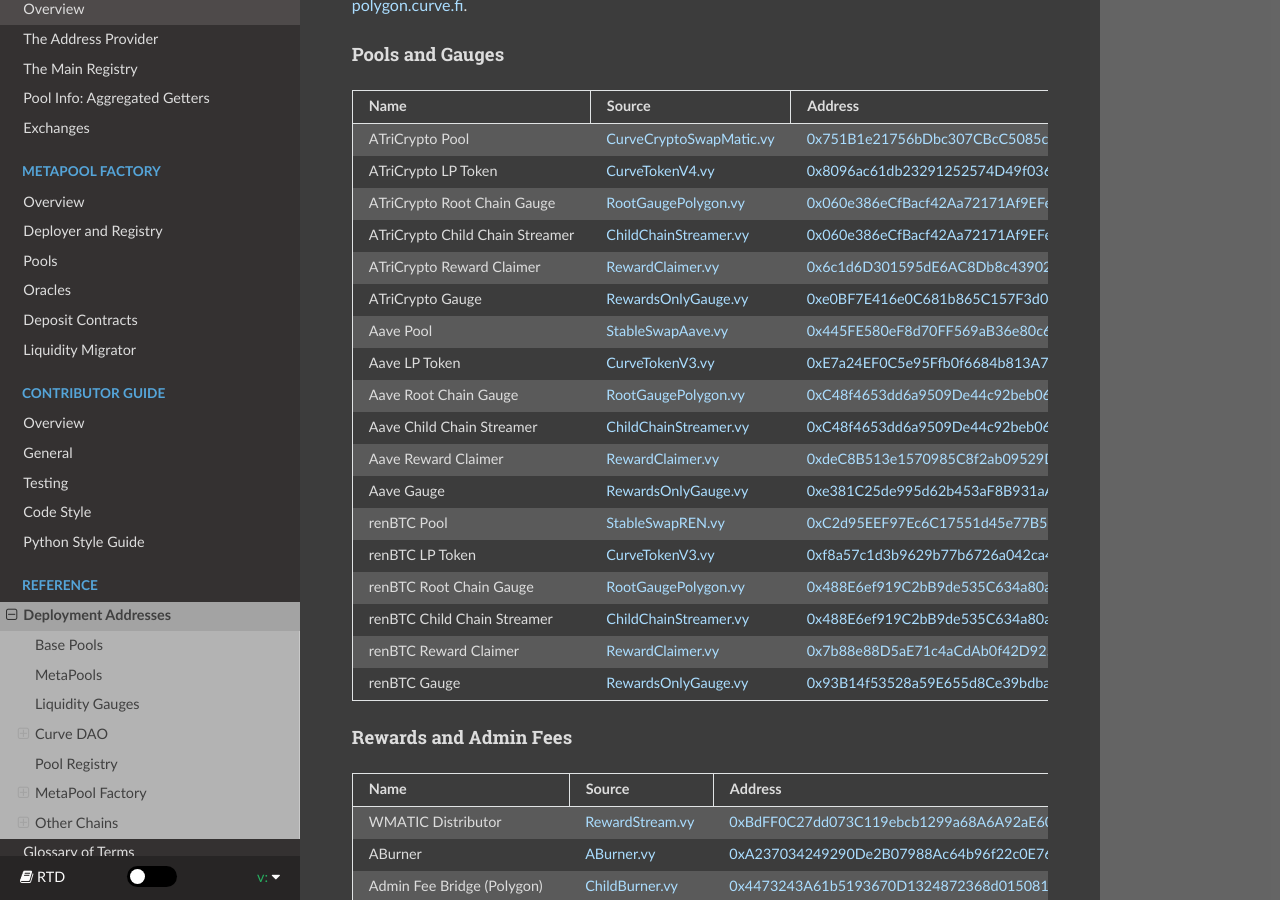
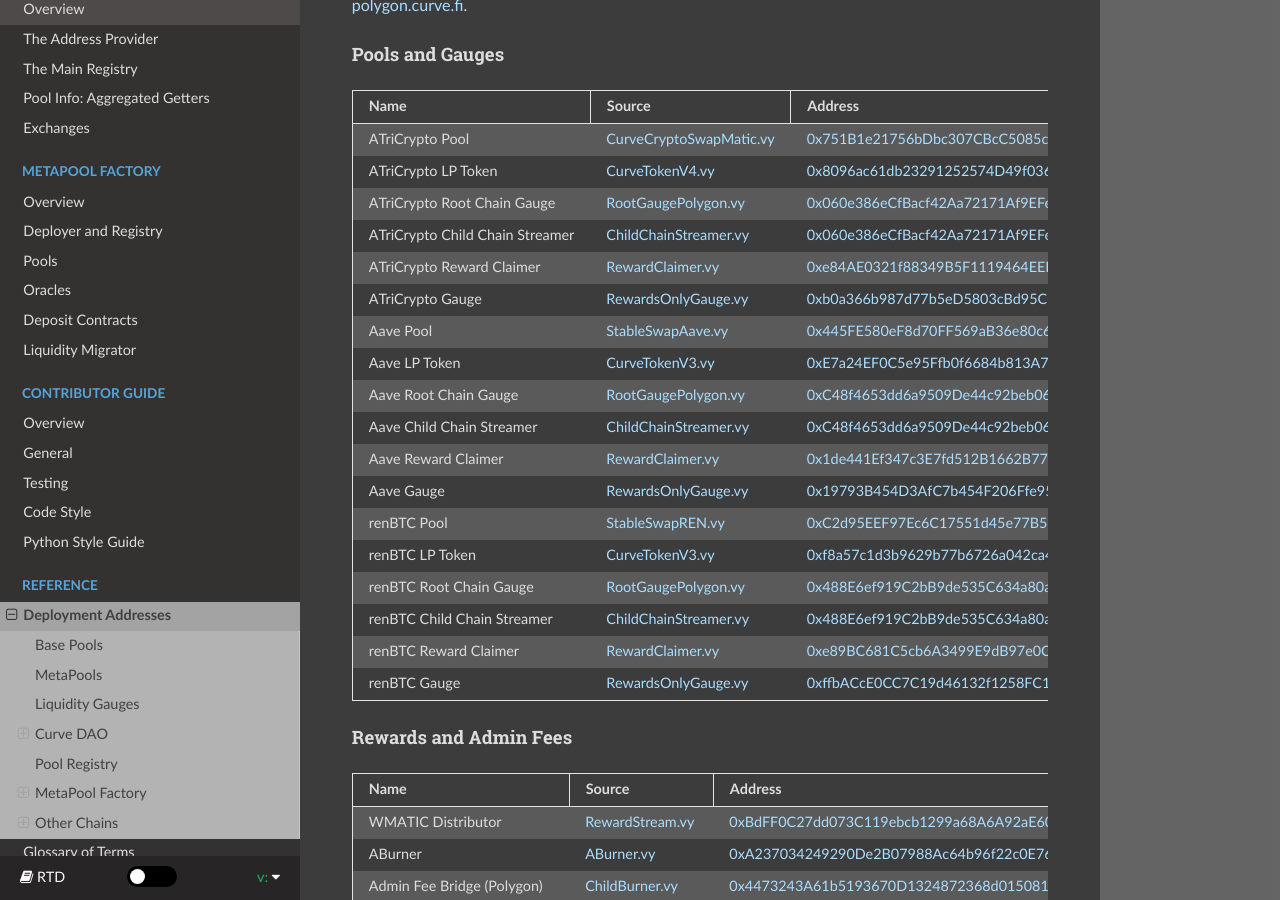
Before and after one commit to softlinkprotocol/curve-docs, a Sphinx documentation site: the page built from docs/ref-addresses.rst, in a window 1280 px wide and 900 px high, scrolled down 9247 px. Built offline with Sphinx 7.4.7 and the Read the Docs theme 2.0.0, drawn with Linux system fonts in a browser that asks for light colours.

Commit message:
fix: update polygon gauges + reward claimer addrs

```diff
--- a/docs/ref-addresses.rst
+++ b/docs/ref-addresses.rst
@@ -360,20 +360,20 @@ Pools and Gauges
    ATriCrypto LP Token, `CurveTokenV4.vy <https://github.com/curvefi/curve-crypto-contract/blob/master/contracts/CurveTokenV4.vy>`_, `0x8096ac61db23291252574D49f036f0f9ed8ab390 <https://polygonscan.com/address/0x8096ac61db23291252574D49f036f0f9ed8ab390>`_
    ATriCrypto Root Chain Gauge, `RootGaugePolygon.vy <https://github.com/curvefi/curve-dao-contracts/blob/master/contracts/gauges/sidechain/RootGaugePolygon.vy>`_, `0x060e386eCfBacf42Aa72171Af9EFe17b3993fC4F <https://etherscan.io/address/0x060e386eCfBacf42Aa72171Af9EFe17b3993fC4F>`_
    ATriCrypto Child Chain Streamer, `ChildChainStreamer.vy <https://github.com/curvefi/curve-dao-contracts/blob/master/contracts/streamers/ChildChainStreamer.vy>`_, `0x060e386eCfBacf42Aa72171Af9EFe17b3993fC4F <https://polygonscan.com/address/0x060e386eCfBacf42Aa72171Af9EFe17b3993fC4F>`_
-   ATriCrypto Reward Claimer, `RewardClaimer.vy <https://github.com/curvefi/curve-dao-contracts/blob/master/contracts/streamers/RewardClaimer.vy>`_, `0x6c1d6D301595dE6AC8Db8c439025f6fe56C6dccA <https://polygonscan.com/address/0x6c1d6D301595dE6AC8Db8c439025f6fe56C6dccA>`_
-   ATriCrypto Gauge, `RewardsOnlyGauge.vy <https://github.com/curvefi/curve-dao-contracts/blob/master/contracts/gauges/RewardsOnlyGauge.vy>`_, `0xe0BF7E416e0C681b865C157F3d00B3A7DE0a78AD <https://polygonscan.com/address/0xe0BF7E416e0C681b865C157F3d00B3A7DE0a78AD>`_
+   ATriCrypto Reward Claimer, `RewardClaimer.vy <https://github.com/curvefi/curve-dao-contracts/blob/master/contracts/streamers/RewardClaimer.vy>`_, `0xe84AE0321f88349B5F1119464EEB242b7De51a69 <https://polygonscan.com/address/0xe84AE0321f88349B5F1119464EEB242b7De51a69>`_
+   ATriCrypto Gauge, `RewardsOnlyGauge.vy <https://github.com/curvefi/curve-dao-contracts/blob/master/contracts/gauges/RewardsOnlyGauge.vy>`_, `0xb0a366b987d77b5eD5803cBd95C80bB6DEaB48C0 <https://polygonscan.com/address/0xb0a366b987d77b5eD5803cBd95C80bB6DEaB48C0>`_
    Aave Pool, `StableSwapAave.vy <https://github.com/curvefi/curve-contract-polygon/blob/master/contracts/pools/aave/StableSwapAave.vy>`_, `0x445FE580eF8d70FF569aB36e80c647af338db351 <https://polygonscan.com/address/0x445FE580eF8d70FF569aB36e80c647af338db351>`_
    Aave LP Token, `CurveTokenV3.vy <https://github.com/curvefi/curve-contract-polygon/blob/master/contracts/CurveTokenV3.vy>`_, `0xE7a24EF0C5e95Ffb0f6684b813A78F2a3AD7D171 <https://polygonscan.com/address/0xE7a24EF0C5e95Ffb0f6684b813A78F2a3AD7D171>`_
    Aave Root Chain Gauge, `RootGaugePolygon.vy <https://github.com/curvefi/curve-dao-contracts/blob/master/contracts/gauges/sidechain/RootGaugePolygon.vy>`_, `0xC48f4653dd6a9509De44c92beb0604BEA3AEe714 <https://etherscan.io/address/0xC48f4653dd6a9509De44c92beb0604BEA3AEe714>`_
    Aave Child Chain Streamer, `ChildChainStreamer.vy <https://github.com/curvefi/curve-dao-contracts/blob/master/contracts/streamers/ChildChainStreamer.vy>`_, `0xC48f4653dd6a9509De44c92beb0604BEA3AEe714 <https://polygonscan.com/address/0xC48f4653dd6a9509De44c92beb0604BEA3AEe714>`_
-   Aave Reward Claimer, `RewardClaimer.vy <https://github.com/curvefi/curve-dao-contracts/blob/master/contracts/streamers/RewardClaimer.vy>`_, `0xdeC8B513e1570985C8f2ab09529DB6b3ee5aF240 <https://polygonscan.com/address/0xdeC8B513e1570985C8f2ab09529DB6b3ee5aF240>`_
-   Aave Gauge, `RewardsOnlyGauge.vy <https://github.com/curvefi/curve-dao-contracts/blob/master/contracts/gauges/RewardsOnlyGauge.vy>`_, `0xe381C25de995d62b453aF8B931aAc84fcCaa7A62 <https://polygonscan.com/address/0xe381C25de995d62b453aF8B931aAc84fcCaa7A62>`_
+   Aave Reward Claimer, `RewardClaimer.vy <https://github.com/curvefi/curve-dao-contracts/blob/master/contracts/streamers/RewardClaimer.vy>`_, `0x1de441Ef347c3E7fd512B1662B77B5bc4AC28Cc8 <https://polygonscan.com/address/0x1de441Ef347c3E7fd512B1662B77B5bc4AC28Cc8>`_
+   Aave Gauge, `RewardsOnlyGauge.vy <https://github.com/curvefi/curve-dao-contracts/blob/master/contracts/gauges/RewardsOnlyGauge.vy>`_, `0x19793B454D3AfC7b454F206Ffe95aDE26cA6912c <https://polygonscan.com/address/0x19793B454D3AfC7b454F206Ffe95aDE26cA6912c>`_
    renBTC Pool, `StableSwapREN.vy <https://github.com/skellet0r/curve-contract-polygon/blob/master/contracts/pools/ren/StableSwapREN.vy>`_, `0xC2d95EEF97Ec6C17551d45e77B590dc1F9117C67 <https://polygonscan.com/address/0xC2d95EEF97Ec6C17551d45e77B590dc1F9117C67>`_
    renBTC LP Token, `CurveTokenV3.vy <https://github.com/curvefi/curve-contract-polygon/blob/master/contracts/CurveTokenV3.vy>`_, `0xf8a57c1d3b9629b77b6726a042ca48990A84Fb49 <https://polygonscan.com/address/0xf8a57c1d3b9629b77b6726a042ca48990A84Fb49>`_
    renBTC Root Chain Gauge, `RootGaugePolygon.vy <https://github.com/curvefi/curve-dao-contracts/blob/master/contracts/gauges/sidechain/RootGaugePolygon.vy>`_, `0x488E6ef919C2bB9de535C634a80afb0114DA8F62 <https://etherscan.io/address/0x488E6ef919C2bB9de535C634a80afb0114DA8F62>`_
    renBTC Child Chain Streamer, `ChildChainStreamer.vy <https://github.com/curvefi/curve-dao-contracts/blob/master/contracts/streamers/ChildChainStreamer.vy>`_, `0x488E6ef919C2bB9de535C634a80afb0114DA8F62 <https://polygonscan.com/address/0x488E6ef919C2bB9de535C634a80afb0114DA8F62>`_
-   renBTC Reward Claimer, `RewardClaimer.vy <https://github.com/curvefi/curve-dao-contracts/blob/master/contracts/streamers/RewardClaimer.vy>`_, `0x7b88e88D5aE71c4aCdAb0f42D925a56BC3f67862 <https://polygonscan.com/address/0x7b88e88D5aE71c4aCdAb0f42D925a56BC3f67862>`_
-   renBTC Gauge, `RewardsOnlyGauge.vy <https://github.com/curvefi/curve-dao-contracts/blob/master/contracts/gauges/RewardsOnlyGauge.vy>`_, `0x93B14f53528a59E655d8Ce39bdba443DcDdddc4c <https://polygonscan.com/address/0x93B14f53528a59E655d8Ce39bdba443DcDdddc4c>`_
+   renBTC Reward Claimer, `RewardClaimer.vy <https://github.com/curvefi/curve-dao-contracts/blob/master/contracts/streamers/RewardClaimer.vy>`_, `0xe89BC681C5cb6A3499E9dB97e0CE8558877Dd1A4 <https://polygonscan.com/address/0xe89BC681C5cb6A3499E9dB97e0CE8558877Dd1A4>`_
+   renBTC Gauge, `RewardsOnlyGauge.vy <https://github.com/curvefi/curve-dao-contracts/blob/master/contracts/gauges/RewardsOnlyGauge.vy>`_, `0xffbACcE0CC7C19d46132f1258FC16CF6871D153c <https://polygonscan.com/address/0xffbACcE0CC7C19d46132f1258FC16CF6871D153c>`_
 
 
 Rewards and Admin Fees
```
